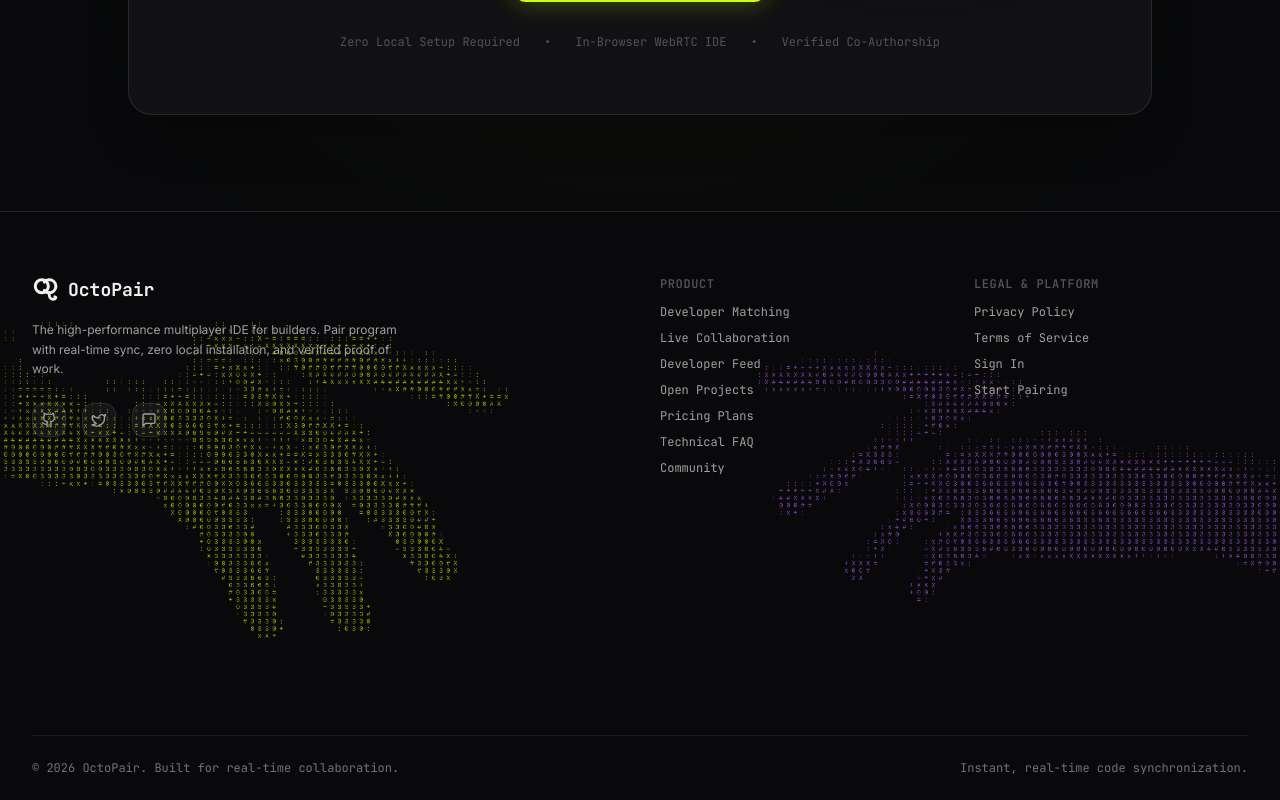
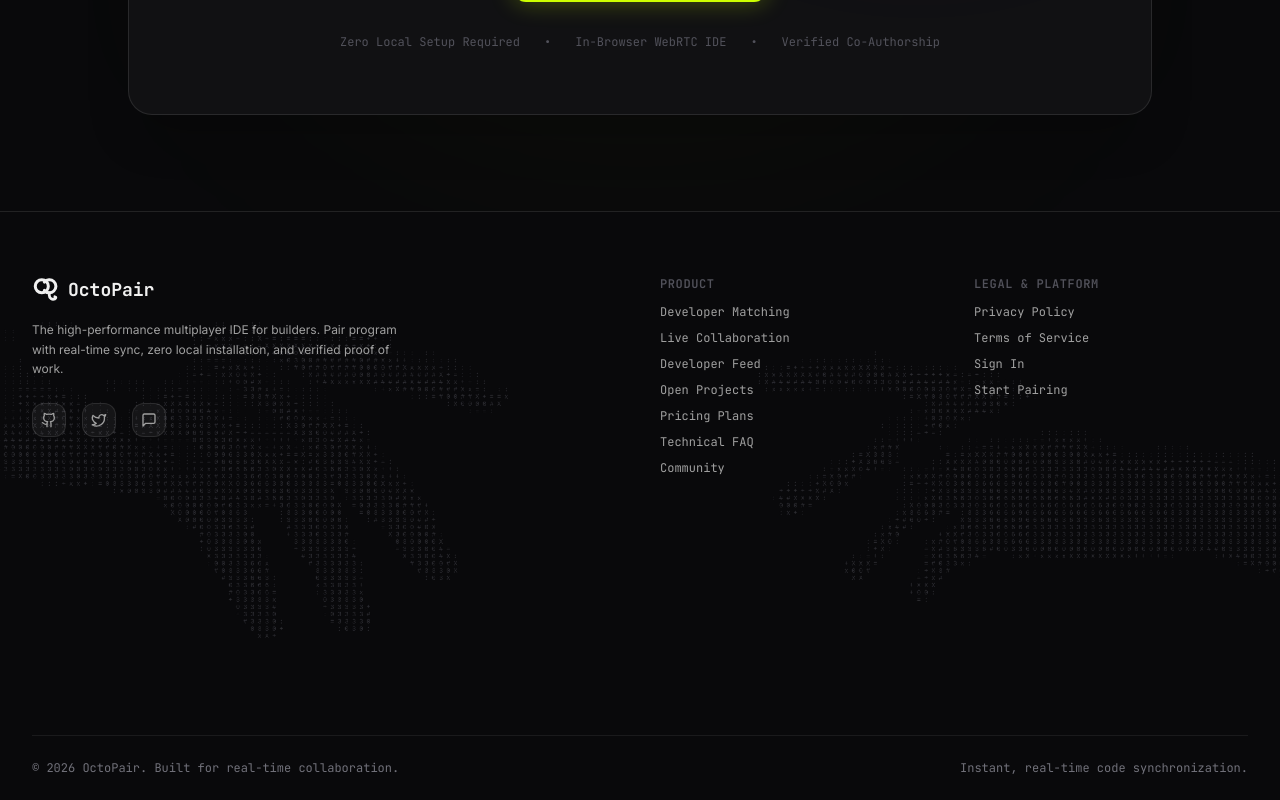
Before and after one commit to madhavxchaturvedi/DevTinder-Frontend, a React (Vite) app: page / in a window 1280 px wide. Shown: the part 3180-3980 px from the top of the page. Built offline with nearby package versions, Linux system fonts and the light colour scheme; no server answers.

Commit message:
Keep ASCII hands uniform in resting state and highlight lime on left and purple on right on hover

```diff
--- a/src/components/landing/LandingFooter.jsx
+++ b/src/components/landing/LandingFooter.jsx
@@ -22,8 +22,7 @@ const LandingFooter = () => {
       rightImage="/animated-footer/hand-right.jpg"
       background="#09090b"
       textColor="#ffffff"
-      leftCharColor="#ccff00"
-      rightCharColor="#b266ff"
+      charColor="#3f3f46"
       leftHoverColor="#ccff00"
       rightHoverColor="#b266ff"
       hoverCharColor="#09090b"
--- a/src/components/ui/animated-footer.jsx
+++ b/src/components/ui/animated-footer.jsx
@@ -113,8 +113,8 @@ export function AnimatedFooter({
   background = "#09090b",
   textColor = "#ffffff",
   charColor,
-  leftCharColor = "#ccff00",
-  rightCharColor = "#b266ff",
+  leftCharColor,
+  rightCharColor,
   hoverColor,
   leftHoverColor = "#ccff00",
   rightHoverColor = "#b266ff",
@@ -274,8 +274,8 @@ export function AnimatedFooter({
       const isLeft = side === "left";
       const live = liveRef.current;
       const handCharColor = isLeft
-        ? (live.leftCharColor || live.charColor || "#ccff00")
-        : (live.rightCharColor || live.charColor || "#b266ff");
+        ? (live.leftCharColor || live.charColor || cc)
+        : (live.rightCharColor || live.charColor || cc);
       const handHoverColor = isLeft
         ? (live.leftHoverColor || live.hoverColor || "#ccff00")
         : (live.rightHoverColor || live.hoverColor || "#b266ff");
```
